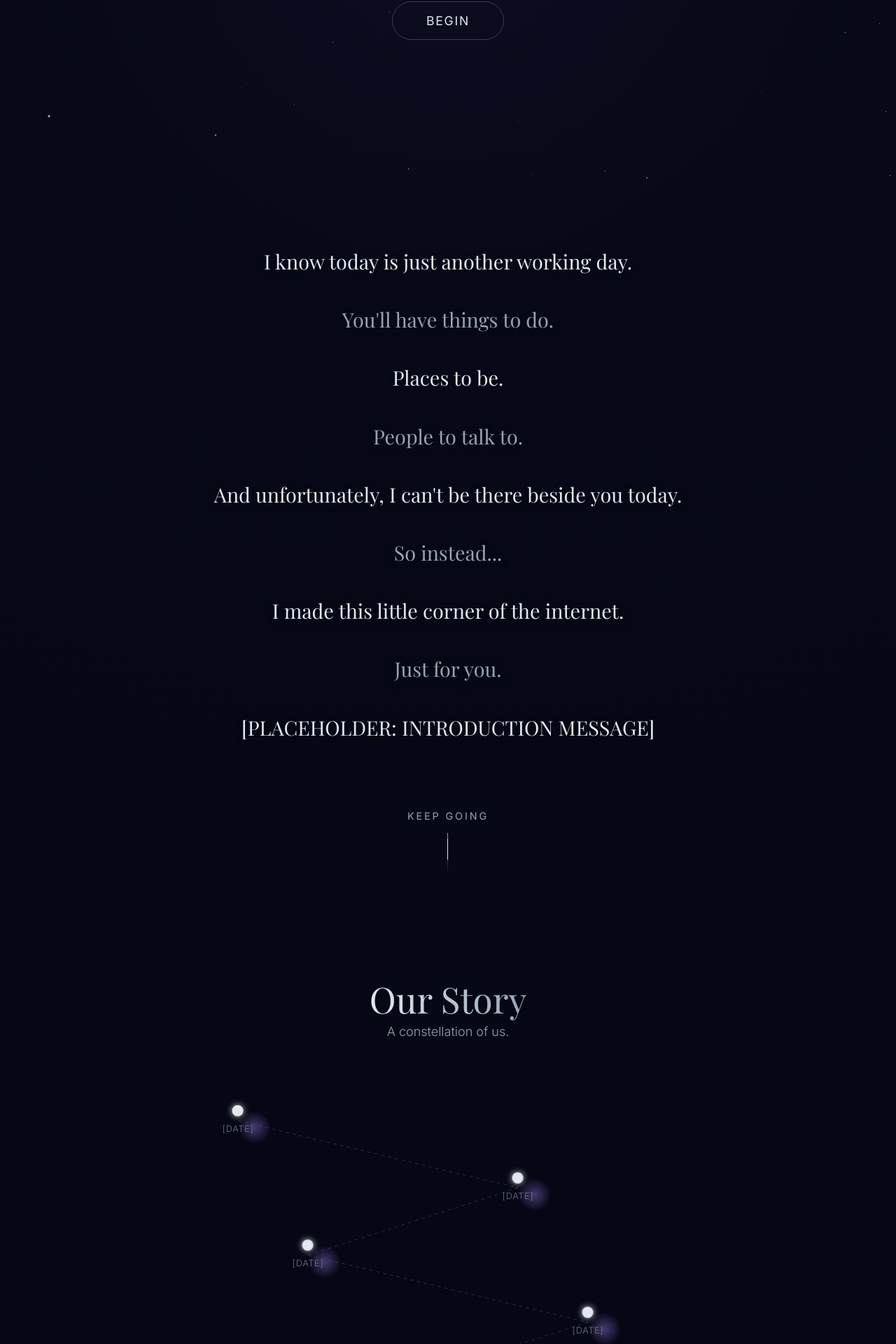
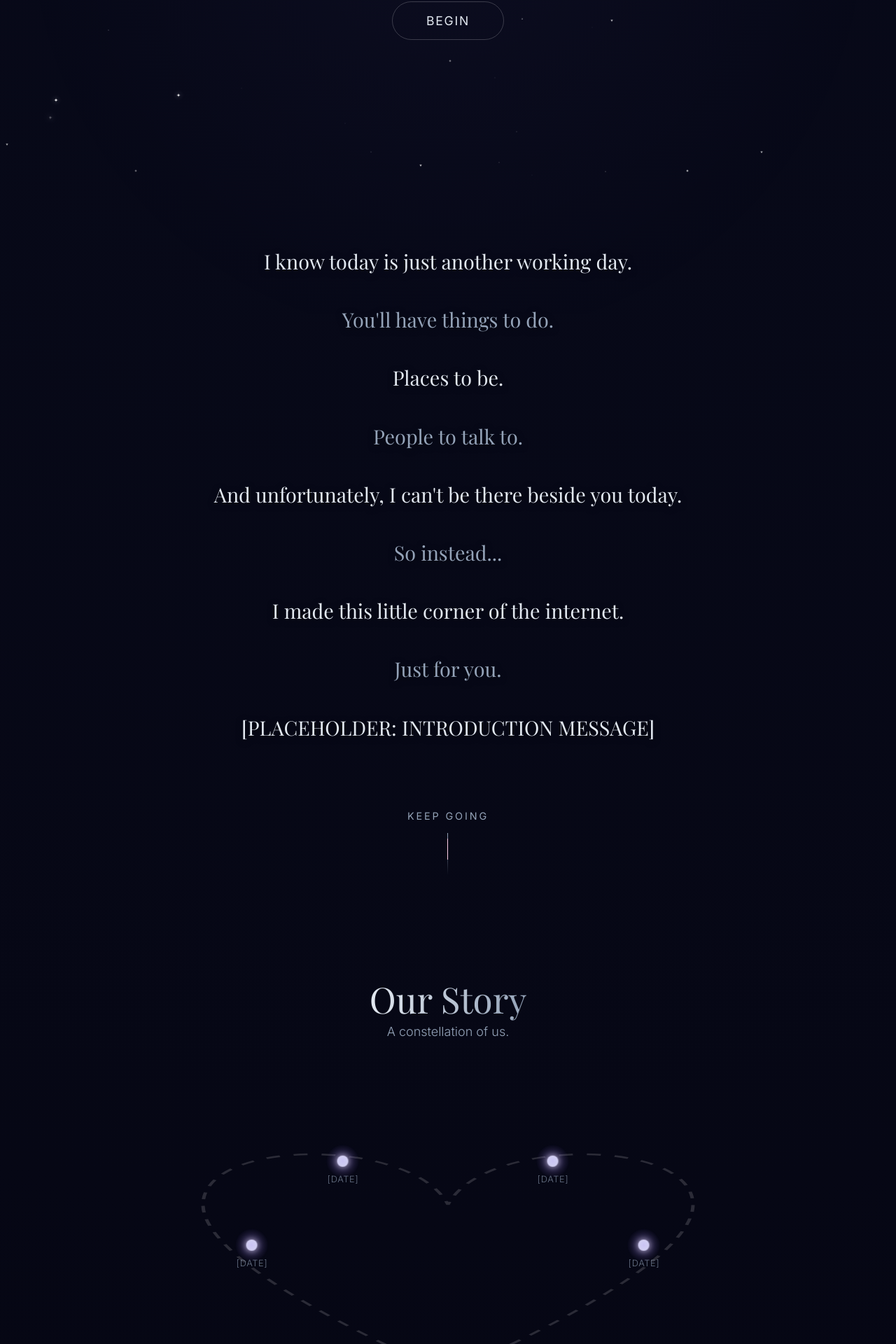
Before and after one commit to Yash-26/Birthday, a React (Vite) app: page / in a window 1280 px wide. Shown: the part 512-2432 px from the top of the page at 70% size. Built offline with nearby package versions, Linux system fonts and the light colour scheme; a web font is replaced by a local one.

Commit message:
S constellation done

```diff
--- a/src/components/ConstellationFinale.jsx
+++ b/src/components/ConstellationFinale.jsx
@@ -1,4 +1,4 @@
-import React, { useEffect, useState, useRef } from 'react';
+import React, { useEffect, useState, useRef, useMemo } from 'react';
 import './ConstellationFinale.css';
 
 const ConstellationFinale = ({ config }) => {
@@ -34,37 +34,73 @@ const ConstellationFinale = ({ config }) => {
     return () => observer.disconnect();
   }, [phase]);
 
-  // Constellation S points
+  // A truly romantic, elegant, flowing cursive 'S'
+  // with a beautifully grounded bottom loop and a sweeping spine
   const sPoints = [
-    { id: 1, finalX: 75, finalY: 20 },
+    { id: 1, finalX: 70, finalY: 20 },
     { id: 2, finalX: 50, finalY: 10 },
-    { id: 3, finalX: 25, finalY: 25 },
-    { id: 4, finalX: 30, finalY: 45 },
-    { id: 5, finalX: 50, finalY: 55 },
-    { id: 6, finalX: 70, finalY: 65 },
-    { id: 7, finalX: 75, finalY: 85 },
-    { id: 8, finalX: 50, finalY: 95 },
-    { id: 9, finalX: 25, finalY: 80 },
+    { id: 3, finalX: 27, finalY: 26 },
+    { id: 4, finalX: 36, finalY: 40 },
+    { id: 5, finalX: 50, finalY: 48 },
+    { id: 6, finalX: 64, finalY: 58 },
+    { id: 7, finalX: 73, finalY: 74 },
+    { id: 8, finalX: 50, finalY: 90 },
+    { id: 9, finalX: 30, finalY: 80 },
   ];
 
-  // The hidden star representing "me"
-  const hiddenStar = { id: 10, finalX: 90, finalY: 55 };
+  // The hidden pink star representing "me", placed perfectly beside the spine
+  const hiddenStar = { id: 10, finalX: 85, finalY: 48 };
 
-  // Generate random starting positions for the scattered phase
-  const allStars = [...sPoints, hiddenStar].map(star => ({
-    ...star,
-    startX: Math.random() * 100,
-    startY: Math.random() * 100,
-    size: Math.random() * 1.5 + 1
-  }));
+  // Use useMemo to prevent coordinates from changing on every re-render
+  const allStars = useMemo(() => {
+    return [...sPoints, hiddenStar].map(star => ({
+      ...star,
+      startX: Math.random() * 90 + 5, // keep slightly away from edges
+      startY: Math.random() * 90 + 5,
+      isSpecial: star.id === 10
+    }));
+  }, []);
 
   const mainStars = allStars.slice(0, 9);
   const meStar = allStars[9];
 
-  // Path string for the S
+
+
+  // Straight line path for a classic, starry, angular constellation look
   const pathD = mainStars.reduce((acc, point, index) => {
     return acc + (index === 0 ? `M ${point.finalX} ${point.finalY}` : ` L ${point.finalX} ${point.finalY}`);
   }, "");
+
+  const renderStar = (star) => {
+    const currentX = phase >= 2 ? star.finalX : star.startX;
+    const currentY = phase >= 2 ? star.finalY : star.startY;
+
+    // We reuse the styling classes from StarField (svg-star, bright, medium, special, large)
+    let className = `finale-star svg-star ${star.isSpecial ? 'special-node' : 's-node'}`;
+
+    if (star.isSpecial) {
+      if (phase >= 4) className += ' appear-special';
+    } else {
+      if (phase >= 1) className += ' appear';
+      if (phase >= 3) className += ' glow';
+    }
+
+    return (
+      <svg
+        key={star.id}
+        className={className}
+        viewBox="0 0 100 100"
+        style={{
+          left: `${currentX}%`,
+          top: `${currentY}%`,
+          position: 'absolute',
+          transform: 'translate(-50%, -50%)', // Center over the coordinate
+        }}
+      >
+        <path d="M50 0 Q50 50 100 50 Q50 50 50 100 Q50 50 0 50 Q50 50 50 0 Z" />
+      </svg>
+    );
+  };
 
   return (
     <div className="finale-container" ref={containerRef}>
@@ -76,37 +112,20 @@ const ConstellationFinale = ({ config }) => {
       )}
 
       <div className={`finale-constellation-wrapper ${phase >= 1 ? 'visible' : ''}`}>
-        <svg viewBox="0 0 100 100" className="finale-svg" preserveAspectRatio="xMidYMid meet">
 
-          {/* Connecting lines - visible in phase 3+ */}
+        {/* Draw the connecting lines using SVG */}
+        <svg viewBox="0 0 100 100" className="finale-svg" preserveAspectRatio="xMidYMid meet" style={{ position: 'absolute', top: 0, left: 0, width: '100%', height: '100%' }}>
           <path
             d={pathD}
             className={`finale-path ${phase >= 3 ? 'draw-in' : ''}`}
             fill="none"
+            pathLength="100"
           />
+        </svg>
 
-          {/* S Stars */}
-          {mainStars.map((star) => (
-            <circle
-              key={star.id}
-              cx={phase >= 2 ? star.finalX : star.startX}
-              cy={phase >= 2 ? star.finalY : star.startY}
-              r={star.size}
-              className={`finale-star ${phase >= 1 ? 'appear' : ''} ${phase >= 3 ? 'glow' : ''}`}
-              style={{ transitionDuration: '4s', transitionTimingFunction: 'cubic-bezier(0.4, 0, 0.2, 1)' }}
-            />
-          ))}
+        {/* Draw the stars as absolutely positioned elements over the lines */}
+        {allStars.map(renderStar)}
 
-          {/* Hidden Star (Me) - appears in phase 4+ */}
-          <circle
-            key={meStar.id}
-            cx={meStar.finalX}
-            cy={meStar.finalY}
-            r={meStar.size * 1.5}
-            className={`hidden-star ${phase >= 4 ? 'appear-special' : ''}`}
-          />
-
-        </svg>
       </div>
 
       {phase >= 5 && (
--- a/src/components/StarField.css
+++ b/src/components/StarField.css
@@ -8,43 +8,55 @@
   pointer-events: none;
 }
 
-.star {
+.svg-star {
   position: absolute;
-  background-color: #ffffff;
-  border-radius: 50%;
+  transform-origin: center;
 }
 
-.star.small {
-  width: 1px;
-  height: 1px;
+/* Sizing */
+.svg-star.tiny {
+  width: 2px;
+  height: 2px;
 }
 
-.star.medium {
-  width: 2px;
-  height: 2px;
-  box-shadow: 0 0 2px rgba(255, 255, 255, 0.4);
+.svg-star.small {
+  width: 4px;
+  height: 4px;
 }
 
-.star.large {
-  width: 3px;
-  height: 3px;
-  box-shadow: 0 0 4px rgba(255, 255, 255, 0.6);
-  clip-path: polygon(50% 0%, 60% 40%, 100% 50%, 60% 60%, 50% 100%, 40% 60%, 0% 50%, 40% 40%);
-  background-color: #e2e8f0;
+.svg-star.medium {
+  width: 6px;
+  height: 6px;
 }
 
-.star.twinkle {
+.svg-star.large {
+  width: 8px;
+  height: 8px;
+}
+
+/* Glow effects for specific types */
+.svg-star.bright {
+  filter: drop-shadow(0 0 4px rgba(255, 255, 255, 0.8));
+}
+
+.svg-star.special {
+  filter: drop-shadow(0 0 6px rgba(167, 139, 250, 0.9));
+  fill: #FBCFE8; /* Sakura accent */
+}
+
+/* Twinkle Animation */
+.svg-star.twinkle {
   animation: star-twinkle 4s ease-in-out infinite alternate;
 }
 
 @keyframes star-twinkle {
-  0% { opacity: 0.2; transform: scale(0.8); }
-  50% { opacity: 1; transform: scale(1.2); }
-  100% { opacity: 0.2; transform: scale(0.8); }
+  0% { opacity: 0.3; transform: scale(0.7) rotate(0deg); }
+  50% { opacity: 1; transform: scale(1.1) rotate(5deg); }
+  100% { opacity: 0.3; transform: scale(0.7) rotate(0deg); }
 }
 
 @media (prefers-reduced-motion: reduce) {
-  .star.twinkle {
+  .svg-star.twinkle {
     animation: none;
   }
 }
--- a/src/components/StarField.jsx
+++ b/src/components/StarField.jsx
@@ -1,23 +1,40 @@
 import React, { useMemo } from 'react';
+import './StarField.css';
 
 const StarField = () => {
-  // Generate a small, fixed number of stars
   const stars = useMemo(() => {
     const starArray = [];
-    const numStars = 50; // Keep it lightweight
+    const numStars = 60; // Lightweight number of stars
 
     for (let i = 0; i < numStars; i++) {
       const x = Math.random() * 100;
       const y = Math.random() * 100;
-      const size = Math.random() < 0.8 ? 'small' : Math.random() < 0.9 ? 'medium' : 'large';
-      const isTwinkling = Math.random() < 0.15; // Only 15% twinkle
-      const opacity = Math.random() * 0.5 + 0.3; // 0.3 to 0.8
+
+      let type = 'speck';
+      let sizeClass = 'tiny';
+
+      const rand = Math.random();
+      if (rand > 0.90) {
+        type = 'bright'; // ~10% bright stars
+        sizeClass = 'medium';
+      } else if (rand > 0.6) {
+        type = 'star4'; // ~30% 4-point stars
+        sizeClass = 'small';
+      } else if (rand > 0.4) {
+        type = 'star5'; // ~20% 5-point stars
+        sizeClass = 'small';
+      }
+      // Remaining 40% are tiny specks
+
+      const isTwinkling = Math.random() < 0.2; // 20% twinkle
+      const opacity = type === 'speck' ? (Math.random() * 0.4 + 0.1) : (Math.random() * 0.5 + 0.5);
 
       starArray.push({
         id: i,
         x,
         y,
-        size,
+        type,
+        sizeClass,
         isTwinkling,
         opacity,
       });
@@ -25,20 +42,43 @@ const StarField = () => {
     return starArray;
   }, []);
 
+  const renderStar = (star) => {
+    const commonProps = {
+      className: `svg-star ${star.type} ${star.sizeClass} ${star.isTwinkling ? 'twinkle' : ''}`,
+      style: {
+        left: `${star.x}%`,
+        top: `${star.y}%`,
+        opacity: star.opacity,
+        animationDelay: star.isTwinkling ? `${Math.random() * 5}s` : '0s'
+      }
+    };
+
+    if (star.type === 'speck') {
+      return (
+        <svg key={star.id} {...commonProps} viewBox="0 0 10 10">
+          <circle cx="5" cy="5" r="3" fill="#fff" />
+        </svg>
+      );
+    } else if (star.type === 'star4' || star.type === 'bright' || star.type === 'special') {
+      // Elegant 4-point star for 4-point, bright, and special types
+      return (
+        <svg key={star.id} {...commonProps} viewBox="0 0 100 100">
+          <path d="M50 0 Q50 50 100 50 Q50 50 50 100 Q50 50 0 50 Q50 50 50 0 Z" fill="#fff" />
+        </svg>
+      );
+    } else if (star.type === 'star5') {
+      // 5-point star
+      return (
+        <svg key={star.id} {...commonProps} viewBox="0 0 100 100">
+          <polygon points="50,5 61,39 98,39 68,60 79,95 50,75 21,95 32,60 2,39 39,39" fill="#fff" />
+        </svg>
+      );
+    }
+  };
+
   return (
     <div className="fixed-star-field" aria-hidden="true">
-      {stars.map((star) => (
-        <div
-          key={star.id}
-          className={`star ${star.size} ${star.isTwinkling ? 'twinkle' : ''}`}
-          style={{
-            left: `${star.x}%`,
-            top: `${star.y}%`,
-            opacity: star.opacity,
-            animationDelay: star.isTwinkling ? `${Math.random() * 5}s` : '0s'
-          }}
-        />
-      ))}
+      {stars.map(renderStar)}
     </div>
   );
 };
--- a/src/components/StoryConstellation.css
+++ b/src/components/StoryConstellation.css
@@ -59,12 +59,11 @@
 
 .node-glow {
   position: absolute;
-  top: 50%;
-  left: 50%;
+  top: -100%;
+  left: -100%;
   width: 300%;
   height: 300%;
   background: radial-gradient(circle, rgba(167, 139, 250, 0.4) 0%, transparent 70%);
-  transform: translate(-50%, -50%);
   border-radius: 50%;
   animation: pulse-glow 3s infinite;
   pointer-events: none;
--- a/src/components/StoryConstellation.jsx
+++ b/src/components/StoryConstellation.jsx
@@ -7,11 +7,11 @@ const StoryConstellation = ({ memories }) => {
 
   // Positions for the constellation nodes to make it look organic
   const positions = [
-    { top: '10%', left: '20%' },
-    { top: '30%', left: '60%' },
-    { top: '50%', left: '30%' },
-    { top: '70%', left: '70%' },
-    { top: '90%', left: '40%' }
+    { top: '85%', left: '50%' }, // Bottom
+    { top: '50%', left: '22%' }, // Mid Left
+    { top: '25%', left: '35%' }, // Top Left
+    { top: '25%', left: '65%' }, // Top Right
+    { top: '50%', left: '78%' }  // Mid Right
   ];
 
   const handleNodeClick = (memory) => {
@@ -31,11 +31,14 @@ const StoryConstellation = ({ memories }) => {
 
       <div className="constellation-map reveal reveal-delay-2">
         {/* Draw lines between nodes using SVG */}
-        <svg className="constellation-lines" width="100%" height="100%" xmlns="http://www.w3.org/2000/svg">
-           <line x1="20%" y1="10%" x2="60%" y2="30%" stroke="rgba(255,255,255,0.15)" strokeWidth="1" strokeDasharray="5,5" />
-           <line x1="60%" y1="30%" x2="30%" y2="50%" stroke="rgba(255,255,255,0.15)" strokeWidth="1" strokeDasharray="5,5" />
-           <line x1="30%" y1="50%" x2="70%" y2="70%" stroke="rgba(255,255,255,0.15)" strokeWidth="1" strokeDasharray="5,5" />
-           <line x1="70%" y1="70%" x2="40%" y2="90%" stroke="rgba(255,255,255,0.15)" strokeWidth="1" strokeDasharray="5,5" />
+        <svg className="constellation-lines" width="100%" height="100%" viewBox="0 0 100 100" preserveAspectRatio="none" xmlns="http://www.w3.org/2000/svg">
+           <path
+             d="M 50 85 C 50 85, 15 55, 15 35 C 15 15, 45 15, 50 35 C 55 15, 85 15, 85 35 C 85 55, 50 85, 50 85"
+             stroke="rgba(255,255,255,0.15)"
+             strokeWidth="0.5"
+             strokeDasharray="2,2"
+             fill="none"
+           />
         </svg>
 
         {memories.slice(0, 5).map((memory, index) => (
```
Also changed, not shown: src/components/ConstellationFinale.css (+22 -12 lines), src/components/EntryScreen.css (+4 -4 lines).
